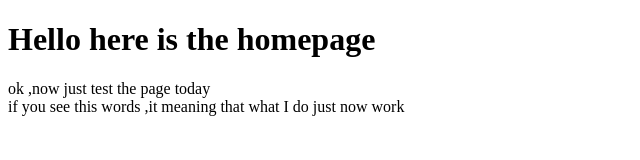
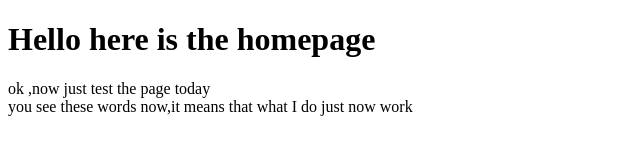
Before and after one commit to yszhu/yszhu.github.com, a plain HTML site: page yszhupage/home/home.html in a window 1280 px wide. Shown: the full height of the page, 0-640 px from the left. Drawn offline with Linux system fonts and the light colour scheme.

Commit message:
update the words

```diff
--- a/yszhupage/home/home.html
+++ b/yszhupage/home/home.html
@@ -6,7 +6,7 @@
 <body>
 <h1>Hello here is the homepage</h1>
 <p> ok ,now just test the page today<br>
-if you see this words ,it meaning that what I do just now work
+you see these words now,it means that what I do just now work
 </p>
 
 </body>
```
Also changed, not shown: index.html (+1 -1 lines).
